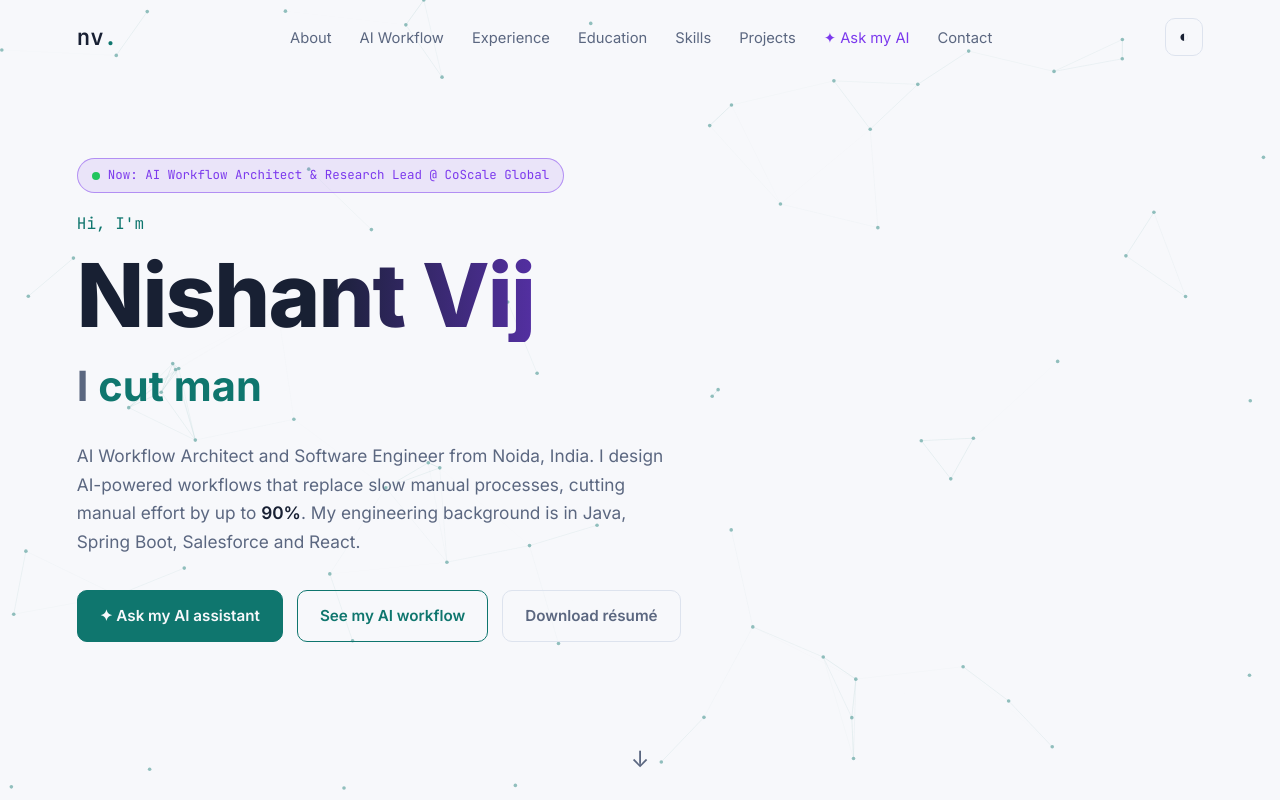
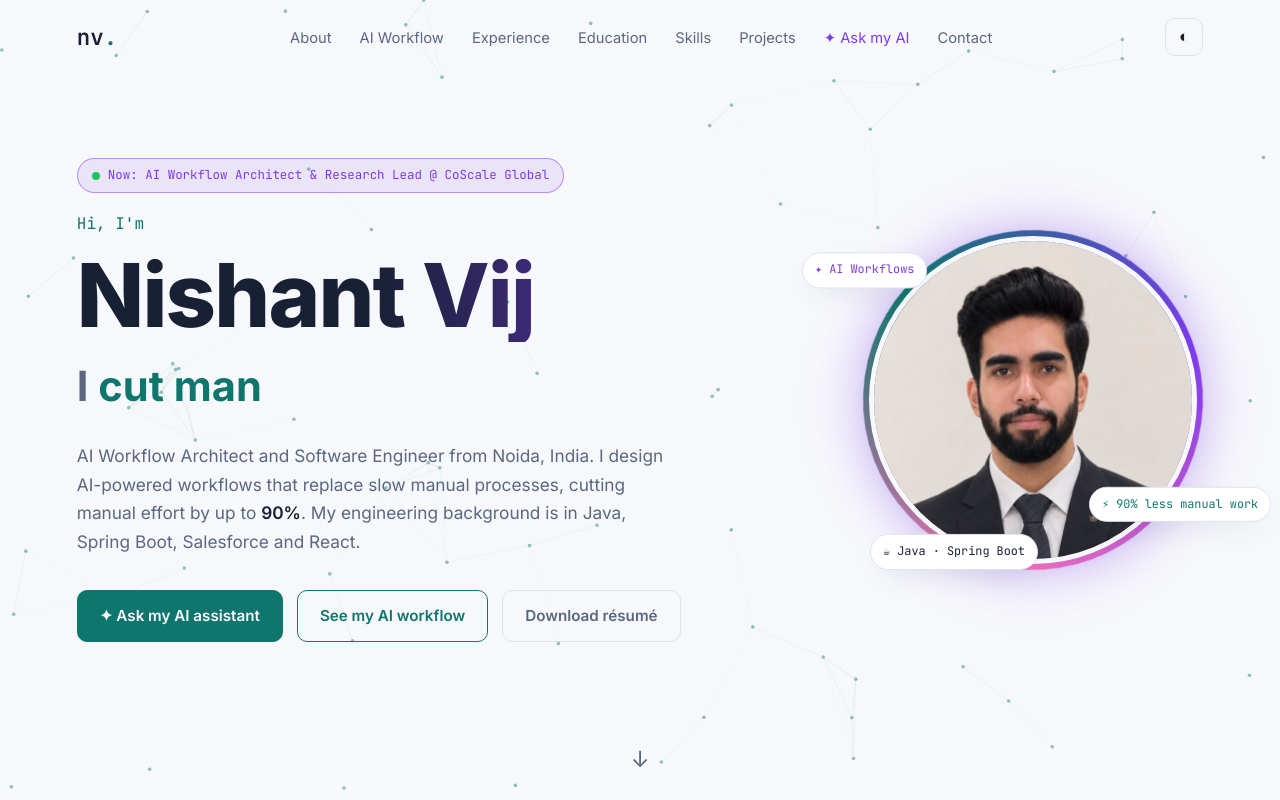
Before and after one commit to vijnishant/portfolio, a plain HTML site: page index.html in a window 1280 px wide. Shown: the top 800 px of the page. Drawn offline with Linux system fonts and the light colour scheme.

Commit message:
Add profile photo to hero
Co-Authored-By: Claude Opus 5.5 <noreply@anthropic.com>

```diff
--- a/index.html
+++ b/index.html
@@ -8,7 +8,7 @@
   <link rel="preconnect" href="https://fonts.googleapis.com" />
   <link rel="preconnect" href="https://fonts.gstatic.com" crossorigin />
   <link href="https://fonts.googleapis.com/css2?family=Inter:wght@400;500;600;700;800&family=JetBrains+Mono:wght@400;600&display=swap" rel="stylesheet" />
-  <link rel="stylesheet" href="styles.css?v=5" />
+  <link rel="stylesheet" href="styles.css?v=6" />
 </head>
 <body>
   <div class="progress" id="progress"></div>
@@ -48,6 +48,14 @@
           <a href="#ai" class="btn">See my AI workflow</a>
           <a href="Nishant_Vij_Resume.pdf" class="btn ghost" download>Download résumé</a>
         </div>
+      </div>
+      <div class="hero-photo">
+        <div class="photo-ring">
+          <img src="photo.jpg" alt="Nishant Vij" width="640" height="640" />
+        </div>
+        <span class="photo-tag tag-1 mono">✦ AI Workflows</span>
+        <span class="photo-tag tag-2 mono">⚡ 90% less manual work</span>
+        <span class="photo-tag tag-3 mono">☕ Java · Spring Boot</span>
       </div>
       <a href="#about" class="scroll-hint" aria-label="Scroll down">↓</a>
     </section>
--- a/styles.css
+++ b/styles.css
@@ -192,6 +192,37 @@ strong, b { color: var(--text); font-weight: 600; }
 .impact p { color: var(--muted); font-size: .95rem; }
 @media (max-width: 520px) { .impact { flex-direction: column; text-align: center; } }
 
+/* hero photo */
+.hero { gap: 48px; justify-content: space-between; }
+.hero-inner { flex: 1; }
+.hero-photo { position: relative; flex-shrink: 0; width: clamp(240px, 28vw, 340px); aspect-ratio: 1; }
+.photo-ring {
+  position: relative; width: 100%; height: 100%; border-radius: 50%; padding: 6px;
+  background: conic-gradient(from 0deg, var(--accent), var(--ai), #f472b6, var(--accent));
+  animation: spin 8s linear infinite;
+  box-shadow: 0 0 60px -10px color-mix(in srgb, var(--ai) 60%, transparent);
+}
+.photo-ring img {
+  display: block; width: 100%; height: 100%; object-fit: cover; border-radius: 50%;
+  border: 5px solid var(--bg); animation: spin 8s linear infinite reverse;
+}
+@keyframes spin { to { transform: rotate(360deg); } }
+.photo-tag {
+  position: absolute; font-size: .74rem; padding: 7px 12px; border-radius: 999px; white-space: nowrap;
+  background: var(--card); border: 1px solid var(--border); box-shadow: var(--shadow); color: var(--text);
+  animation: float 4s ease-in-out infinite;
+}
+.tag-1 { top: 8%; left: -18%; color: var(--ai); }
+.tag-2 { bottom: 14%; right: -20%; color: var(--accent); animation-delay: -1.3s; }
+.tag-3 { bottom: -2%; left: 2%; animation-delay: -2.6s; }
+@keyframes float { 50% { transform: translateY(-8px); } }
+@media (max-width: 820px) {
+  .hero { flex-direction: column; justify-content: center; gap: 28px; padding-top: 100px; padding-bottom: 80px; }
+  .hero-photo { order: -1; width: 190px; }
+  .photo-tag { font-size: .66rem; padding: 5px 9px; }
+  .tag-1 { left: -30%; } .tag-2 { right: -34%; } .tag-3 { display: none; }
+}
+
 /* education */
 .edu-timeline { position: relative; display: grid; gap: 22px; padding-left: 34px; }
 .edu-timeline::before { content: ""; position: absolute; left: 11px; top: 8px; bottom: 8px; width: 2px; background: linear-gradient(var(--accent), var(--ai)); border-radius: 2px; }
@@ -308,7 +339,7 @@ strong, b { color: var(--text); font-weight: 600; }
   .tab { border-left: none; border-bottom: 2px solid transparent; margin: 0 0 -2px; white-space: nowrap; }
   .tab.active { border-bottom-color: var(--accent); }
   .section { padding: 90px 16px 30px; }
-  .hero { padding: 0 16px; }
+  .hero { padding: 96px 16px 80px; }
   .nav { padding: 14px 16px; }
   .nav.scrolled { padding: 10px 16px; }
   .section-title { white-space: normal; }
```
Also changed, not shown: photo.jpg (added), 1 other file.
